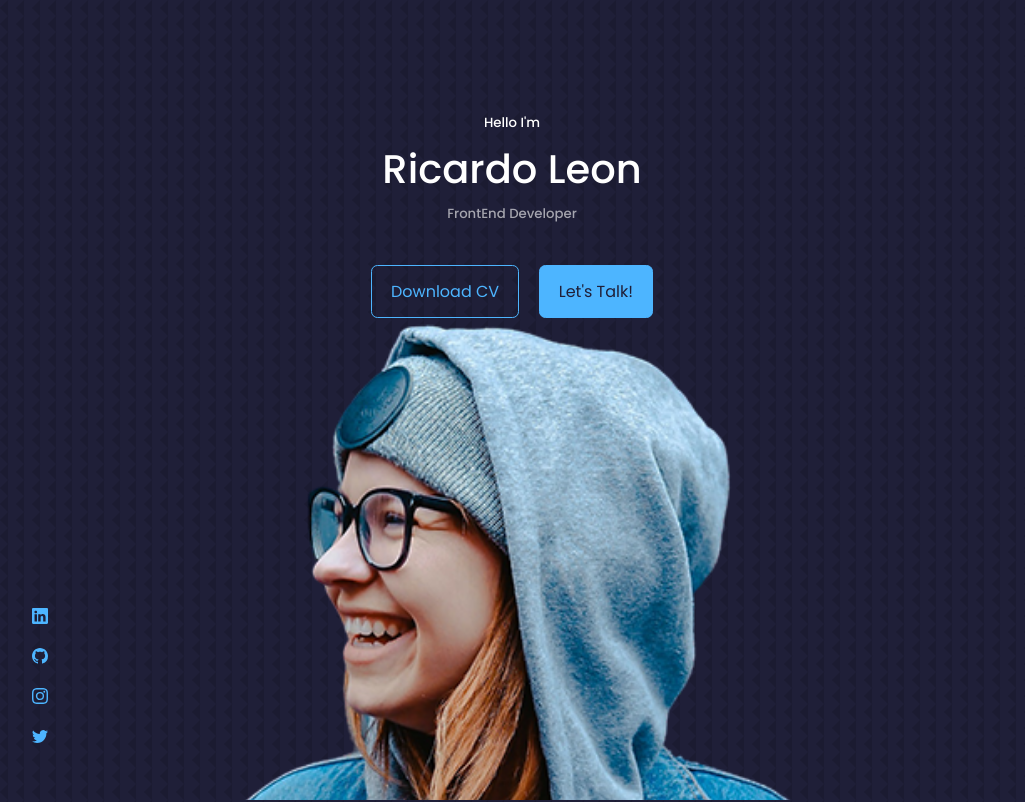
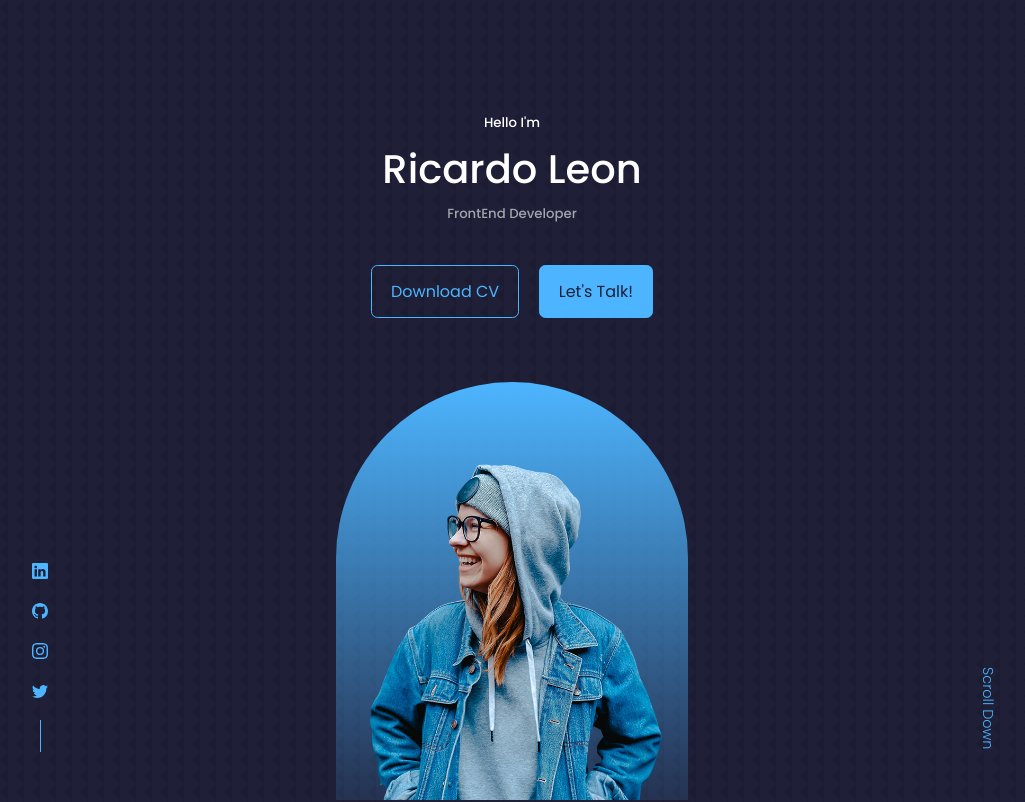
Before and after one commit to ricardoleonh/react-portfolio, a React (Create React App) app: page / in a window 1280 px wide. Shown: the top 802 px of the page, without its empty margins (128-1153 px from the left). Built offline with nearby package versions, Linux system fonts and the light colour scheme.

Commit message:
finished styling the header components

```diff
--- a/src/components/header/header.css
+++ b/src/components/header/header.css
@@ -20,7 +20,7 @@
 }
 
 
-/* ====== HEADER SOCIALS===== */
+/* ====== HEADER SOCIALS ===== */
 .header_social {
     display: flex;
     flex-direction: column;
@@ -30,3 +30,51 @@
     left: 0;
     bottom: 3rem;
 }
+
+.header_social::after {
+    content: '';
+    width: 1px;
+    height: 2rem;
+    background: var(--color-primary);
+
+}
+
+
+/* ====== ME Image ===== */
+.me {
+    background: linear-gradient(var(--color-primary), transparent);
+    width: 22rem;
+    height: 30rem;
+    position: absolute;
+    left: calc(50% - 11rem);
+    margin-top: 4rem;
+    border-radius: 12rem 12rem 0 0;
+    overflow: hidden;
+    padding: 5rem 1.5rem 1.5rem 1.5rem;
+}
+
+
+/* ====== Scroll Down ===== */
+.scroll_down {
+    position: absolute;
+    right: -2.3rem;
+    bottom: 5rem;
+    transform: rotate(90deg);
+    font-weight: 300;
+    font-size: 0.9rem;
+}
+
+
+/* ========== Media Queries (Medium Devices) =========== */
+@media screen and (max-width: 1024px) {
+    header {
+        height: 68vh;
+    }
+}
+
+/* ========== Media Queries (Small Devices) =========== */
+@media screen and (max-width: 600px) {
+    header{
+        height: 100vh;
+    }
+}
```
